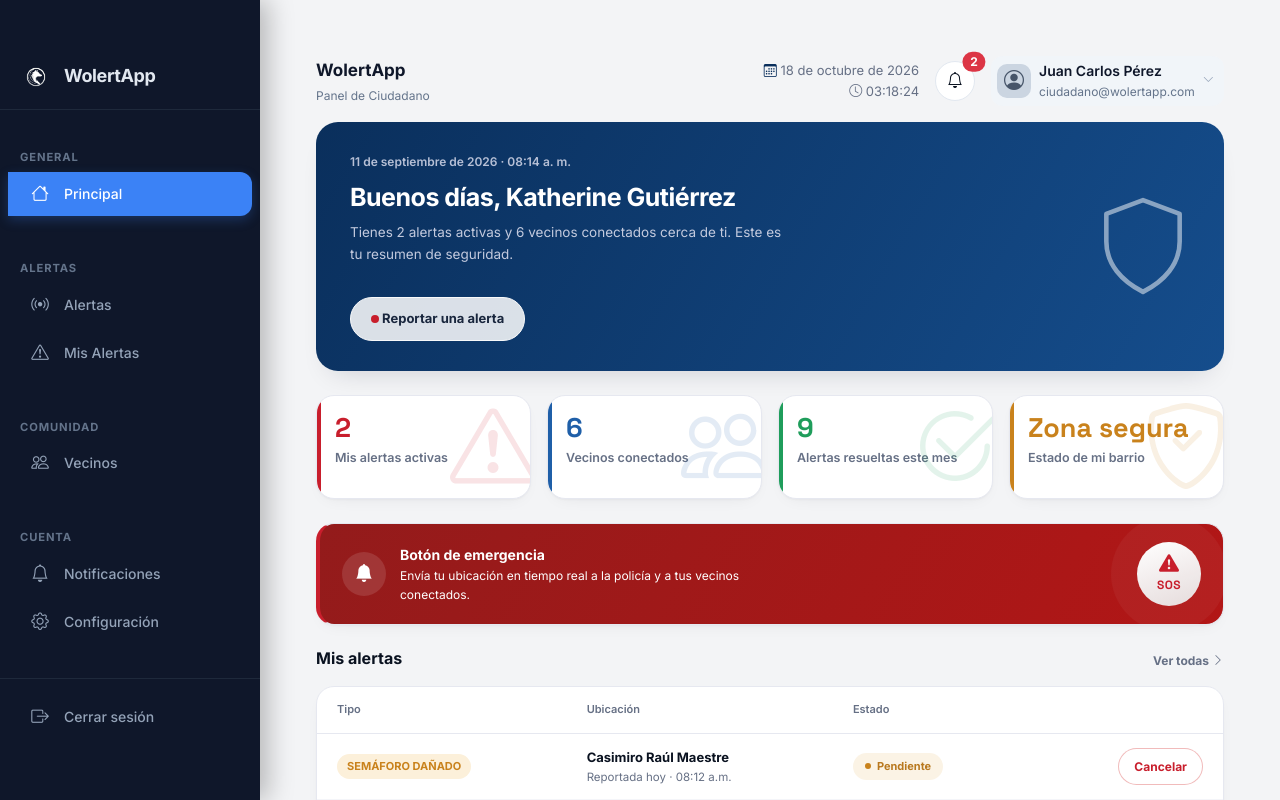
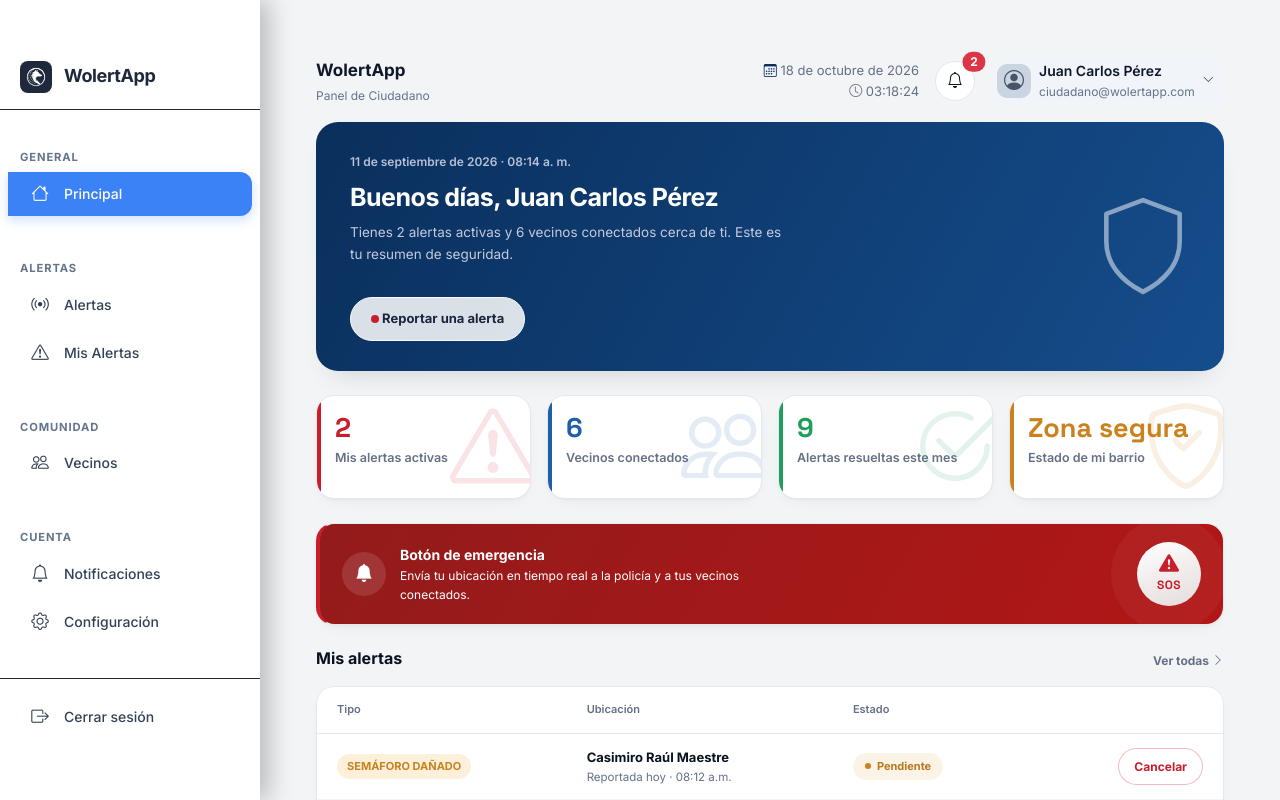
Before and after one commit to ksgutierrez05/WolertApp-Web, a React (Vite) app: page /ciudadano in a window 1280 px wide. Built offline with nearby package versions, Linux system fonts and the light colour scheme.

Commit message:
fix: cambios en colores de sidebar y mejoras de diseño

```diff
--- a/src/Components/Admin/AdminLayout.css
+++ b/src/Components/Admin/AdminLayout.css
@@ -27,8 +27,8 @@
   width: 260px;
   flex-shrink: 0;
   min-height: 0;
-  background-color: #0f172a;
-  color: #e2e8f0;
+  background-color: #ffffff;
+  color: #1e293b;
   display: flex;
   flex-direction: column;
   box-shadow: 4px 0 12px rgba(0, 0, 0, 0.08);
@@ -111,7 +111,7 @@
   display: flex;
   align-items: center;
   justify-content: center;
-  color: #94a3b8;
+  color: #334155;
   font-size: 1.125rem;
   flex-shrink: 0;
 }
@@ -152,7 +152,7 @@
   overflow-y: auto;
   overflow-x: hidden;
   scrollbar-width: thin;
-  scrollbar-color: #3b82f6 #1e293b;
+  scrollbar-color: #94a3b8 #f1f5f9;
 }
 
 .sidebar__menu::-webkit-scrollbar {
@@ -160,12 +160,12 @@
 }
 
 .sidebar__menu::-webkit-scrollbar-track {
-  background: #1e293b;
+  background: #f1f5f9;
   border-radius: 3px;
 }
 
 .sidebar__menu::-webkit-scrollbar-thumb {
-  background: #3b82f6;
+  background: #94a3b8;
   border-radius: 3px;
 }
 
@@ -194,7 +194,7 @@
   align-items: center;
   gap: 12px;
   padding: 0.5rem 1.25rem;
-  color: #94a3b8;
+  color: #334155;
   text-decoration: none;
   border-radius: 0 0.75rem 0.75rem 0;
   margin-inline: 0.5rem;
@@ -263,7 +263,7 @@
   display: flex;
   align-items: center;
   padding: 0.55rem 1.25rem;
-  color: #94a3b8;
+  color: #334155;
   text-decoration: none;
   font-size: 0.8125rem;
   border-radius: 0.6rem;
@@ -306,7 +306,7 @@
   align-items: center;
   gap: 12px;
   width: 100%;
-  color: #94a3b8;
+  color: #334155;
   text-decoration: none;
   padding: 0.5rem 1.25rem;
   border: none;
@@ -436,7 +436,7 @@
   left: 12px;
   top: 50%;
   transform: translateY(-50%);
-  color: #94a3b8;
+  color: #334155;
   font-size: 1rem;
 }
 
@@ -579,7 +579,7 @@
 
 .top-bar__user-chevron {
   font-size: 0.7rem;
-  color: #94a3b8;
+  color: #334155;
   flex-shrink: 0;
   transition: transform 0.2s ease;
 }
@@ -708,7 +708,7 @@
 
 .top-bar__notif-item-time {
   font-size: 0.725rem;
-  color: #94a3b8;
+  color: #334155;
 }
 
 .top-bar__dropdown-footer {
@@ -767,7 +767,7 @@ button.top-bar__dropdown-link {
 
 .top-bar__dropdown-link-icon {
   font-size: 1rem;
-  color: #94a3b8;
+  color: #334155;
   width: 20px;
   text-align: center;
 }
--- a/src/Components/Admin/Sidebar.jsx
+++ b/src/Components/Admin/Sidebar.jsx
@@ -23,20 +23,10 @@ export default function Sidebar({ collapsed = false }) {
   return (
     <nav className="sidebar">
       <div className="sidebar__brand">
-        <div className="sidebar__brand-mark" style={{ background: 'transparent', padding: 0 }}>
+        <div className="sidebar__brand-mark" style={{ background: '#1e293b', padding: '4px', borderRadius: '8px' }}>
           <img src="/img/logo.png" alt="WolertApp" style={{ width: '32px', height: '32px', objectFit: 'contain' }} />
         </div>
         <span className="sidebar__brand-text">WolertApp</span>
-      </div>
-
-      <div className="sidebar__user">
-        <div className="sidebar__user-avatar">
-          <i className="bi bi-person-circle" />
-        </div>
-        <div className="sidebar__user-info">
-          <div className="sidebar__user-name">Administrador</div>
-          <div className="sidebar__user-role">rol-admin</div>
-        </div>
       </div>
 
       <ul className="sidebar__menu">
--- a/src/Components/Ciudadano/CiudadanoSidebar.jsx
+++ b/src/Components/Ciudadano/CiudadanoSidebar.jsx
@@ -17,7 +17,7 @@ export default function CiudadanoSidebar() {
   return (
     <nav className="sidebar">
       <div className="sidebar__brand">
-        <div className="sidebar__brand-mark" style={{ background: 'transparent', padding: 0 }}>
+        <div className="sidebar__brand-mark" style={{ background: '#1e293b', padding: '4px', borderRadius: '8px' }}>
           <img src="/img/logo.png" alt="WolertApp" style={{ width: '32px', height: '32px', objectFit: 'contain' }} />
         </div>
         <span className="sidebar__brand-text">WolertApp</span>
--- a/src/Components/Ciudadano/Pages/Principal.jsx
+++ b/src/Components/Ciudadano/Pages/Principal.jsx
@@ -107,7 +107,7 @@ export default function Principal() {
       {/* hero */}
       <div className="hero-dash mb-4">
         <div className="eyebrow-dash">11 de septiembre de 2026 · 08:14 a. m.</div>
-        <h1 className="hero-title-dash">Buenos días, Katherine Gutiérrez</h1>
+        <h1 className="hero-title-dash">Buenos días, Juan Carlos Pérez</h1>
         <p className="hero-text-dash">Tienes 2 alertas activas y 6 vecinos conectados cerca de ti. Este es tu resumen de seguridad.</p>
         <a href="#" className="btn btn-light rounded-pill fw-bold mt-3 hero-cta-dash">
           <span className="dot-danger-dash"></span> Reportar una alerta
```
